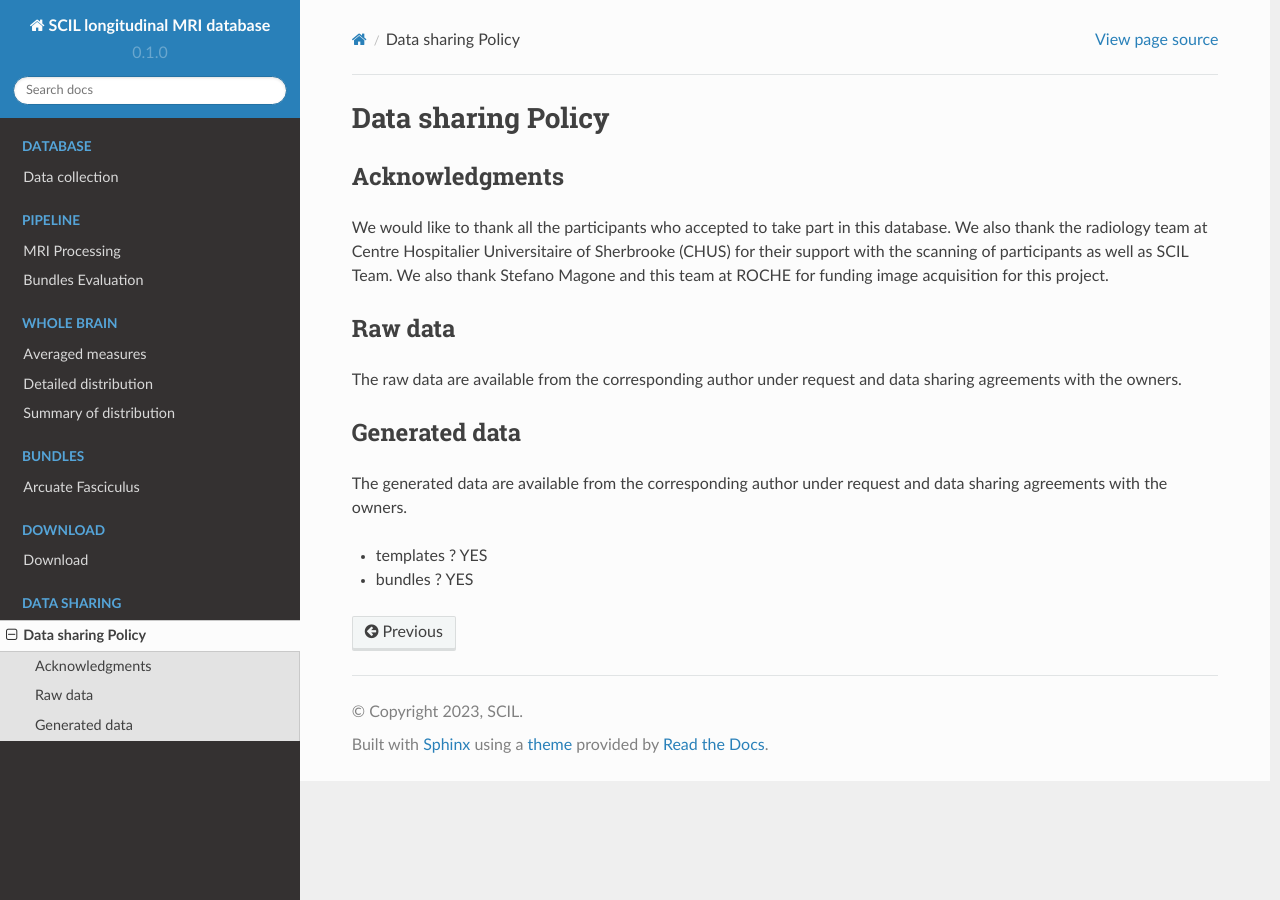
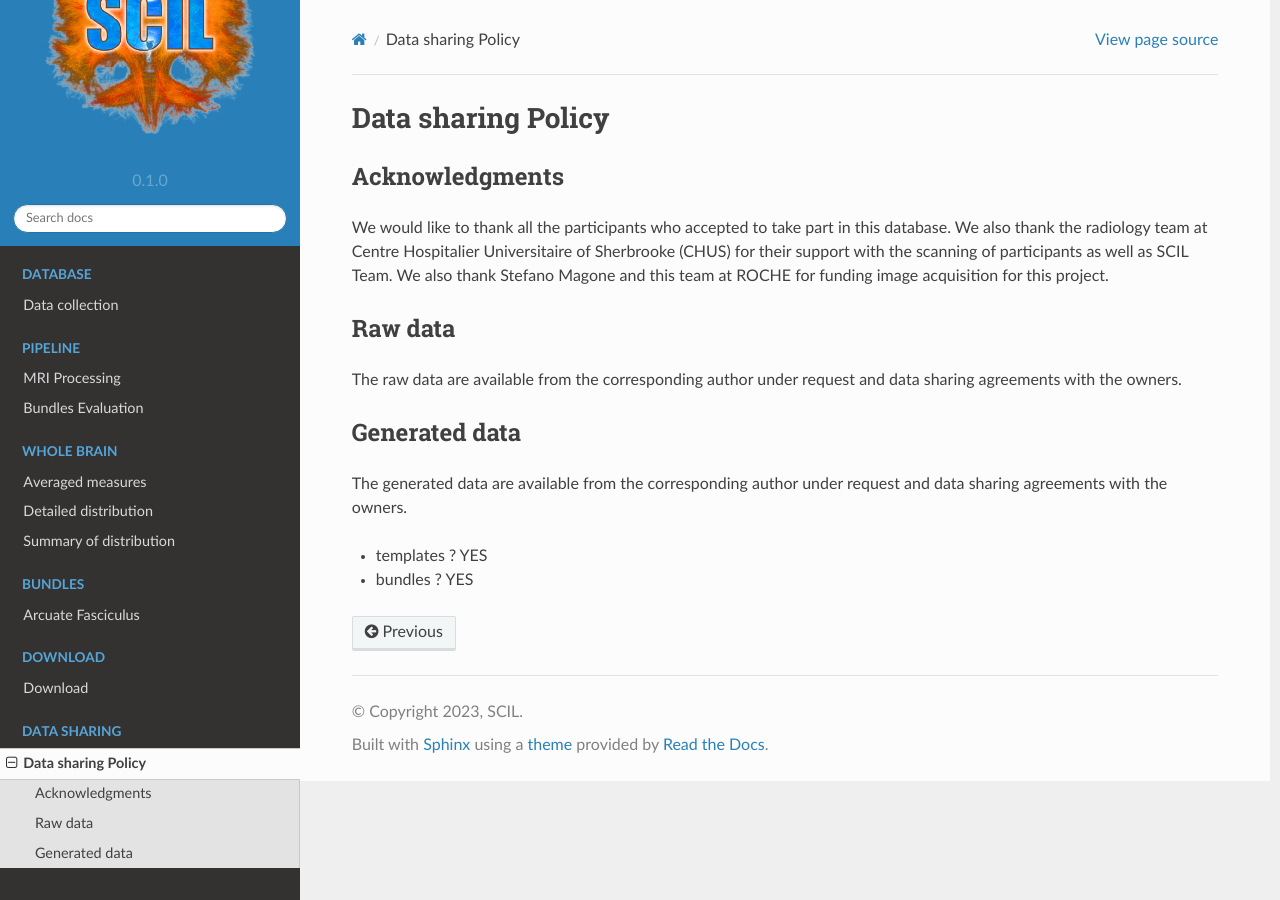
Before and after one commit to Manonedde/scil_mri_longdata, a Sphinx documentation site: the page built from docs/source/data/sharing_policy.rst, in a window 1280 px wide. Built offline with Sphinx 7.4.7 and the Read the Docs theme 2.0.0, drawn with Linux system fonts in a browser that asks for light colours.

Commit message:
add scil logo

```diff
--- a/docs/source/conf.py
+++ b/docs/source/conf.py
@@ -57,10 +57,6 @@ html_context = {
         ),
     ],
 }
-
-
-
-html_logo = "_static/scil_logo.png"
 html_theme_path = [sphinx_rtd_theme.get_html_theme_path()]
 html_theme_options = {
     "rightsidebar": "False",
@@ -68,6 +64,7 @@ html_theme_options = {
 }
 html_static_path = ['_static']
 html_css_files = ['custom.css',]
+html_logo = "_static/logo_scil_blanc.png"
 #original_sidebar : ['localtoc.html', 'relations.html', 'sourcelink.html', 'searchbox.html']
 #html_sidebars = { '**': ['globaltoc.html', 'relations.html', 'sourcelink.html', 'searchbox.html'] }
 
```
